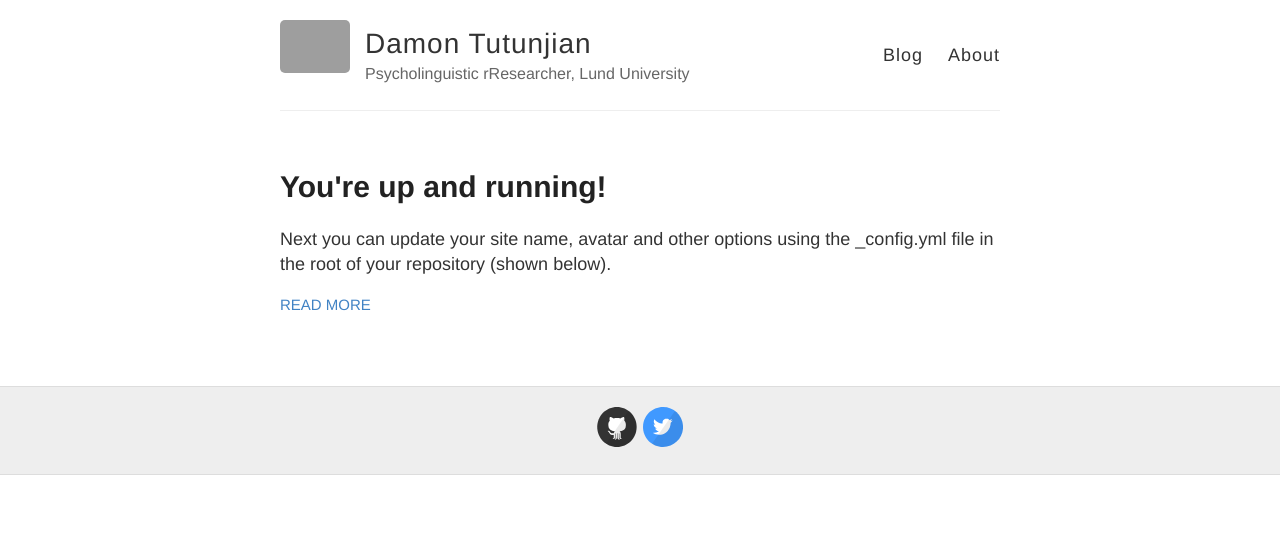
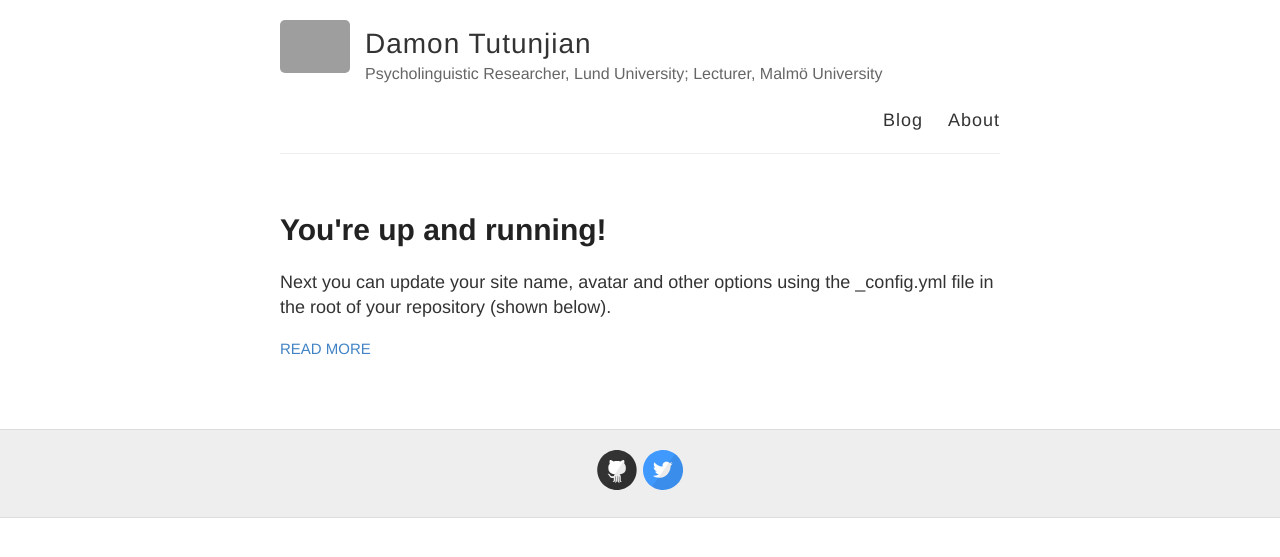
Before and after one commit to snkyflt/snkyflt.github.io, a Jekyll site: the page built from index.html, in a window 1280 px wide. Shown: the top 557 px of the page. Built offline with Jekyll 4.4.1, drawn with Linux system fonts in a browser that asks for light colours; grey boxes are pictures that could not be loaded.

Commit message:
Added longer description

```diff
--- a/_config.yml
+++ b/_config.yml
@@ -6,7 +6,7 @@
 name: Damon Tutunjian
 
 # Short bio or description (displayed in the header)
-description: Psycholinguistic rResearcher, Lund University
+description: Psycholinguistic Researcher, Lund University; Lecturer, Malmö University
 
 # URL of your avatar or profile pic (you could use your GitHub profile pic)
 avatar: https://raw.githubusercontent.com/barryclark/jekyll-now/master/images/jekyll-logo.png
```
